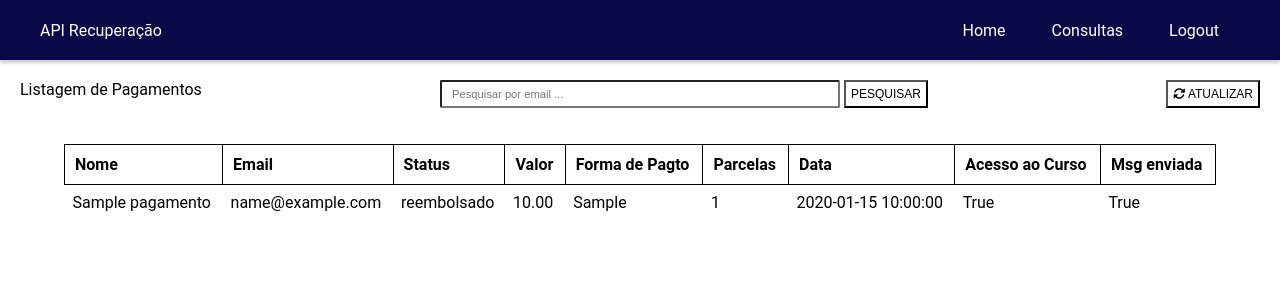
After one commit to michelebswm/api-flask-hashtag-pagamentos, a Flask app: page /consultas in a window 1280 px wide. The commit adds this page. Shown: the top 300 px of the page. Run offline with Flask 3, Linux system fonts and the light colour scheme; a user stored in the database is signed in; tables that the repository leaves empty hold one stand-in row (values such as "Sample post"); some libraries are stand-ins or nearby versions; some web fonts are replaced.

Commit message:
feat: adiciona filtro por email

```diff
--- a/config.py
+++ b/config.py
@@ -6,3 +6,4 @@ load_dotenv()
 SQLALCHEMY_DATABASE_URI = os.environ.get("SQLALCHEMY_DATABASE_URI")
 SECRET_KEY = os.environ.get("SECRET_KEY")
 TOKEN_CREATE = os.environ.get("TOKEN_CREATE")
+FLASK_RUN_PORT = os.environ.get("FLASK_RUN_PORT", 8000)
--- a/controlepagamentos/forms.py
+++ b/controlepagamentos/forms.py
@@ -33,3 +33,8 @@ class FormLogin(FlaskForm):
     senha = PasswordField('Senha', validators=[DataRequired(), Length(6, 20)])
     lembrar_dados = BooleanField('Lembrar dados de acesso')
     btn_login = SubmitField('Acessar')
+
+
+class FormPesquisaEmail(FlaskForm):
+    email = StringField('Email', render_kw={"placeholder": "Pesquisar por email ..."})
+    btn_pesquisar = SubmitField('Pesquisar')
--- a/controlepagamentos/static/css/style.css
+++ b/controlepagamentos/static/css/style.css
@@ -121,6 +121,13 @@
 	transition: box-shadow 0.3s ease-in-out;
 }
 
+.input-search{
+    width: 400px;
+	height: 28px;
+	font-size: 0.7rem;
+	border-radius: 2px;
+	padding-left: 10px;
+}
 
 .btn-form {
 	background-color: #69b4ff;
@@ -166,3 +173,54 @@
 	border-color: #e6051b;
 	box-shadow: 0 0 0 2px #f5c6cb;
 }
+
+/* Style the table container */
+.container-list {
+    padding-top: 1rem;
+    overflow-x: auto; /* Enable horizontal scrolling if needed */
+    display: flex;
+    flex-direction: row;
+    justify-content: center;
+}
+
+/* Style the table */
+table {
+    width: 90%; /* Adjust width as needed */
+    border-collapse: collapse; /* Remove default cell borders */
+}
+
+/* Style the table header */
+th {
+    background-color: var(--primary-300); /* Light gray background */
+    padding: 10px;
+    border: 1px solid #000;
+    text-align: left;
+}
+
+/* Style the table body */
+td {
+    color:  var(--text-200);
+    padding: 8px;
+    border: 1px solid var(--text-200);
+}
+
+.content-bar{
+    display: flex;
+    justify-content: space-between;
+    padding: 20px 20px;
+}
+
+.btn-search a,
+.btn-refresh a{
+    text-decoration: none;
+    color:  var(--text-200);
+}
+
+.btn-search,
+.btn-refresh{
+    padding: 5px;
+    font-size: 12px;
+    background-color: var(--bg-100);
+    color:  var(--text-200);
+    text-transform: uppercase;
+}
--- /dev/null
+++ b/controlepagamentos/templates/consultas.html
@@ -0,0 +1,54 @@
+{% extends 'base.html' %}
+
+{% block body %}
+<div class="content-bar">
+    <div class="title">Listagem de Pagamentos</div>
+
+    <form action="" method="POST">
+        {{ form_pesquisa.csrf_token }}
+        <div class="search-container">
+            {{ form_pesquisa.email(class="input-search") }}
+            {{ form_pesquisa.btn_pesquisar(class="btn-search") }}
+        </div>
+    </form>
+    <button class="btn-refresh">
+        <a href="{{ url_for('consultas') }}">
+            <i class="fa-solid fa-arrows-rotate"></i>
+            Atualizar
+        </a>
+    </button>
+</div>
+<div class="container-list">
+     <table>
+        <thead>
+            <tr>
+                <th>Nome</th>
+                <th>Email</th>
+                <th>Status</th>
+                <th>Valor</th>
+                <th>Forma de Pagto</th>
+                <th>Parcelas</th>
+                <th>Data</th>
+                <th>Acesso ao Curso</th>
+                <th>Msg enviada</th>
+            </tr>
+        </thead>
+        <tbody>
+            {% for pag in list_pagamentos %}
+                <tr>
+                    <td>{{ pag.nome}}</td>
+                    <td>{{ pag.email }}</td>
+                    <td>{{ pag.status }}</td>
+                    <td>{{ pag.valor }}</td>
+                    <td>{{ pag.forma_pagamento }}</td>
+                    <td>{{ pag.parcelas }}</td>
+                    <td>{{ pag.data_webhook }}</td>
+                    <td>{{ pag.acesso_curso }}</td>
+                    <td>{{ pag.mensagem_enviada }}</td>
+                </tr>
+            {% endfor %}
+        </tbody>
+    </table>
+</div>
+<script src="https://kit.fontawesome.com/1ba32a7e44.js" crossorigin="anonymous"></script>
+{% endblock %}
--- a/controlepagamentos/templates/navbar.html
+++ b/controlepagamentos/templates/navbar.html
@@ -3,9 +3,10 @@
     <div class="navbar">
         <a href="{{ url_for('index') }}" class="item-navbar">Home</a>
         {% if current_user.is_authenticated %}
+            <a href="{{ url_for('consultas') }}" class="item-navbar">Consultas</a>
             <a href="{{ url_for('logout') }}" class="item-navbar">Logout</a>
         {% else %}
-             <a href="{{ url_for('login') }}" class="item-navbar">Login</a>
+            <a href="{{ url_for('login') }}" class="item-navbar">Login</a>
             <a href="{{ url_for('cadastro') }}" class="item-navbar">Cadastro</a>
         {% endif %}
     </div>
--- a/controlepagamentos/views.py
+++ b/controlepagamentos/views.py
@@ -1,8 +1,10 @@
-from controlepagamentos import app, db, bcrypt
-from flask import Flask, render_template, url_for, request, flash, redirect
+import datetime
+from controlepagamentos import app, db, bcrypt, csrf
+from flask import Flask, render_template, url_for, request, flash, redirect, jsonify, abort
 from flask_login import login_user, logout_user, current_user, login_required
-from controlepagamentos.models import User
-from controlepagamentos.forms import FormLogin, FormCriarUser
+from controlepagamentos.models import User, Pagamento
+from controlepagamentos.forms import FormLogin, FormCriarUser, FormPesquisaEmail
+
 
 @app.route("/")
 def index():
@@ -38,7 +40,6 @@ def login():
     form_login = FormLogin()
     if form_login.validate_on_submit() and 'btn_login' in request.form:
         user = User.query.filter_by(email=form_login.email.data).first()
-        print(bcrypt.check_password_hash(user.senha, form_login.senha.data))
         if user and bcrypt.check_password_hash(user.senha, form_login.senha.data):
             login_user(user, remember=form_login.lembrar_dados.data)
             flash(f'Login realizado com sucesso no e-mail: {form_login.email.data}', 'alert-success')
@@ -53,3 +54,55 @@ def logout():
     logout_user()
     flash('Logout realizado com sucesso!', 'alert-success')
     return redirect(url_for('login'))
+
+
+@app.route("/webhook/pagamentos-novos", methods=['GET', 'POST'])
+@csrf.exempt
+def webhook():
+    if request.method == 'POST':
+        print(request.json)
+        dados_pagamento = request.get_json()
+        nome = dados_pagamento['nome']
+        email = dados_pagamento['email']
+        status = dados_pagamento['status']
+        valor = dados_pagamento['valor']
+        forma_pagamento = dados_pagamento['forma_pagamento']
+        parcelas = dados_pagamento['parcelas']
+
+        acesso_curso = False
+        mensagem_enviada = False
+
+        if status == 'aprovado':
+            print("Bem vindo ao curso")
+            acesso_curso = True
+            mensagem_enviada = True
+        elif status == 'recusado':
+            print("Pagamento Recusado")
+            acesso_curso = False
+            mensagem_enviada = True
+        elif status == 'reembolsado':
+            acesso_curso = False
+
+        novo_pagamento = Pagamento(
+            nome=nome, email=email,
+            status=status,
+            valor=valor,
+            forma_pagamento=forma_pagamento,
+            parcelas=parcelas,
+            data_webhook=datetime.datetime.now(),
+            acesso_curso=acesso_curso,
+            mensagem_enviada=mensagem_enviada)
+        db.session.add(novo_pagamento)
+        db.session.commit()
+        return jsonify({"message": "Pagamento processado com sucesso"})
+
+
+@app.route("/consultas", methods=['GET', 'POST'])
+@login_required
+def consultas():
+    form_pesquisa = FormPesquisaEmail()
+    list_pagamentos = Pagamento.query.all()
+    if form_pesquisa.validate_on_submit() and 'btn_pesquisar' in request.form:
+        email = form_pesquisa.email.data
+        list_pagamentos = Pagamento.query.filter(Pagamento.email.like(f"%{email}%")).all()
+    return render_template("consultas.html", list_pagamentos=list_pagamentos, form_pesquisa=form_pesquisa)
--- a/extensions.py
+++ b/extensions.py
@@ -4,6 +4,7 @@ from flask_wtf.csrf import CSRFProtect
 from flask_bcrypt import Bcrypt
 from flask_login import LoginManager
 
+
 db = SQLAlchemy()
 migrate = Migrate()
 csrf = CSRFProtect()
--- a/pyproject.toml
+++ b/pyproject.toml
@@ -17,6 +17,7 @@ psycopg2 = "^2.9.9"
 flask-wtf = "^1.2.1"
 flask-login = "^0.6.3"
 email-validator = "^2.1.1"
+requests = "^2.31.0"
 
 
 [build-system]
```
Also changed, not shown: controlepagamentos/helpers.py (added, +17 -0 lines), app.py (line endings or trailing spaces), 1 other file.
